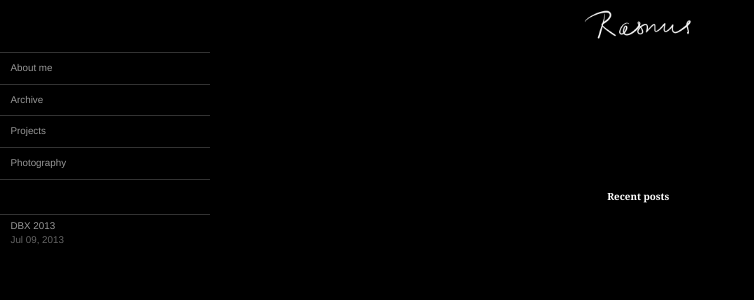
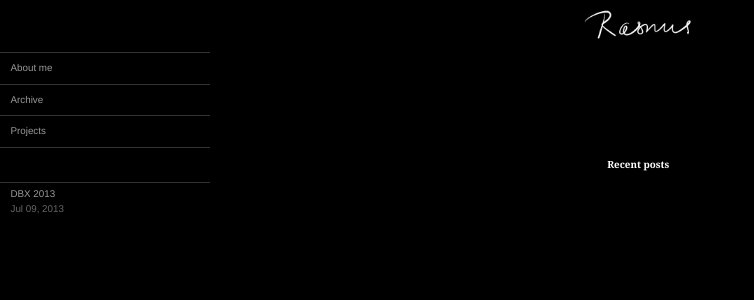
Before and after one commit to nvisnjic/nvisnjic.github.com, a Jekyll site: the page built from archive/sidebar.html, in a window 1280 px wide. Shown: the top 300 px of the page, without its empty margins (0-754 px from the left). Built offline with Jekyll 4.4.1, drawn with Linux system fonts in a browser that asks for light colours; some web fonts are replaced; Markdown is read by kramdown in place of the engine named in the settings.

Commit message:
archive edited

```diff
--- a/archive/index.html
+++ b/archive/index.html
@@ -8,7 +8,7 @@ title: Archive
   <p>
     <input type="hidden" name="cx" value="006553118601910168903:-x3qflztwei" />
     <input type="hidden" name="ie" value="UTF-8" />
-    <input type="text" name="q" id="cse-search-field" placeholder="Search Rasmus' stuff" />
+    <input type="text" name="q" id="cse-search-field" placeholder="Search Niko's stuff" />
     <!--input type="submit" name="sa" value="Search" id="cse-search-button" /-->
   </p>
 </form>
--- a/archive/sidebar.html
+++ b/archive/sidebar.html
@@ -48,7 +48,6 @@ title: Archive (sidebar)
 </script>
 <a target="_top" href="/" class="logo"><img src="/res/signature-2-inverted-2.png" width="160" height="50" alt="Signature"></a>
 <ul class="navigation">
-  <li><a target="_top" href="/photos/"{% if page.url contains "/photos/" %}class="active"{% endif %} title="A selection of recent photography">Photography</a></li>
   <li><a target="_top" href="/projects/"{% if page.url contains "/projects/" %}class="active"{% endif %} title="Projects I am or was involved in">Projects</a></li>
   <li><a target="_top" href="/archive/"{% if page.url contains "/archive/" %}class="active"{% endif %} title="Archived articles">Archive</a></li>
   <li><a target="_top" href="/about/"{% if page.url contains "/about/" %}class="active"{% endif %}>About me</a></li>
```
